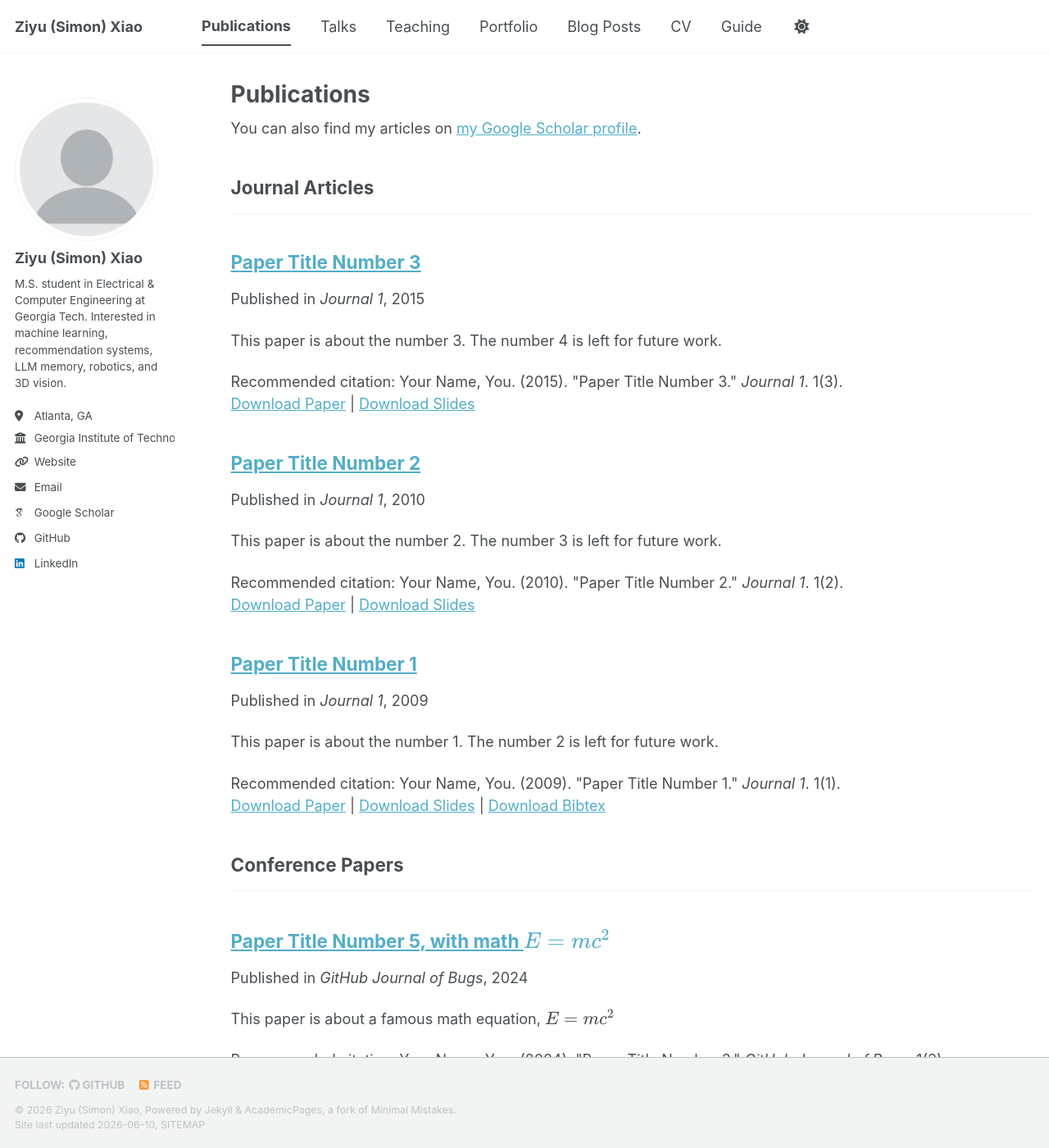
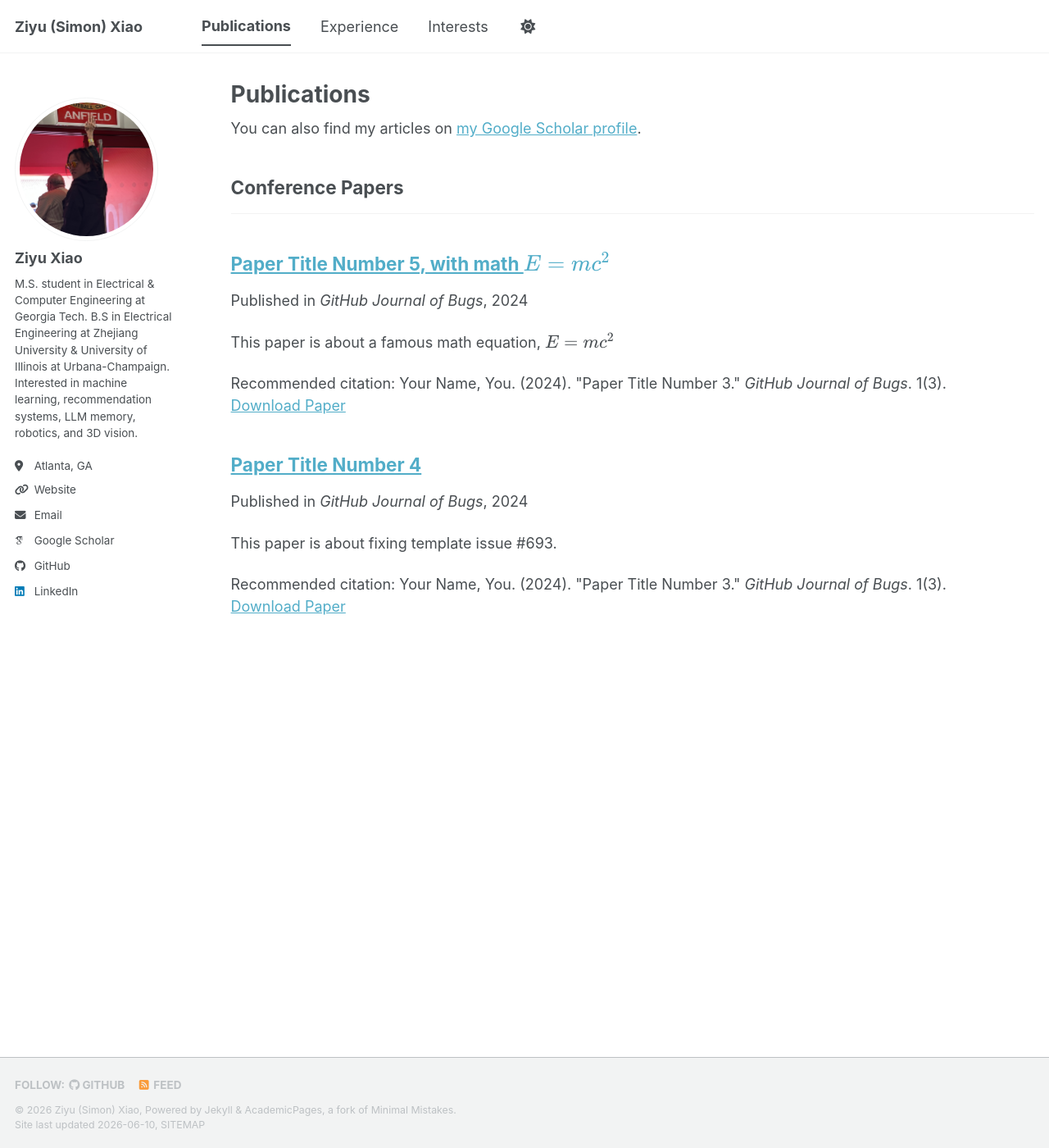
Before and after one commit to zifeiyuu/zifeiyuu.github.io, a Jekyll site: the page built from _pages/publications.html, in a window 1280 px wide and 1400 px high. Shown: the whole window at 82% size. Built offline with Jekyll 4.4.1, drawn with Linux system fonts in a browser that asks for light colours; some web fonts are replaced; a script bundle is joined from its source files by our own code; library files that are not in the unit come from our copies.

Commit message:
small fix

```diff
--- a/_config.yml
+++ b/_config.yml
@@ -21,12 +21,10 @@ repository               : "zifeiyuu/zifeiyuu.github.io"
 #               If a field is blank the icon and link will not appear, otherwise it will be shown.
 #               Additional customization can be done by editing /_includes/author-profile.html
 author:
-  avatar           : "profile.png"
-  name             : "Ziyu (Simon) Xiao"
-  pronouns         :
-  bio              : "M.S. student in Electrical & Computer Engineering at Georgia Tech. Interested in machine learning, recommendation systems, LLM memory, robotics, and 3D vision."
+  avatar           : "profile.jpg"
+  name             : "Ziyu Xiao"
+  bio              : "M.S. student in Electrical & Computer Engineering at Georgia Tech. \n B.S in Electrical Engineering at Zhejiang University & University of Illinois at Urbana-Champaign.\n Interested in machine learning, recommendation systems, LLM memory, robotics, and 3D vision."
   location         : "Atlanta, GA"
-  employer         : "Georgia Institute of Technology"
   uri              : "https://zifeiyuu.github.io"
   email            : "simon1121093925@gmail.com"
 
@@ -37,10 +35,6 @@ author:
 
 # Publication Category - The following the list of publication categories and their headings
 publication_category:
-  books:
-    title: 'Books'
-  manuscripts:
-    title: 'Journal Articles'
   conferences:
     title: 'Conference Papers'
 
--- a/_data/navigation.yml
+++ b/_data/navigation.yml
@@ -11,23 +11,8 @@ main:
   - title: "Publications"
     url: /publications/
 
-  - title: "Talks"
-    url: /talks/
-
-  - title: "Teaching"
-    url: /teaching/
-
-  - title: "Portfolio"
-    url: /portfolio/
-
-  - title: "Blog Posts"
-    url: /year-archive/
-
-  - title: "CV"
+  - title: "Experience"
     url: /cv/
 
-  # - title: "CV"
-  #   url: /cv-json/
-
-  - title: "Guide"
-    url: /markdown/
+  - title: "Interests"
+    url: /interests/
```
Also changed, not shown: _pages/about.md (+16 -2 lines), _pages/interests.md (added, +18 -0 lines), images/profile.jpg (added), images/profile.png (deleted).
